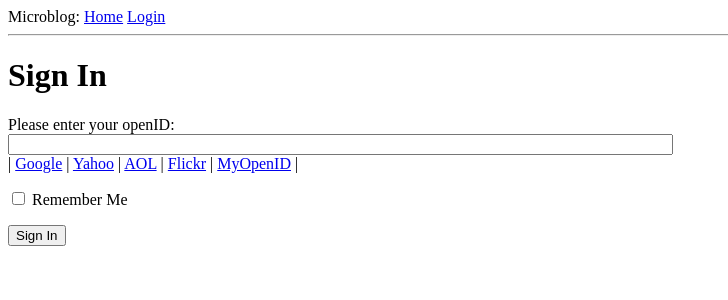
After one commit to Ryan-Zhou/flask-blog, a Flask app: page /login in a window 1280 px wide. The commit adds this page. Shown: the top 300 px of the page, without its empty margins (0-728 px from the left). Run offline with Flask 2, Linux system fonts and the light colour scheme.

Commit message:
added login form templates and openID

```diff
--- a/app/__init__.py
+++ b/app/__init__.py
@@ -1,5 +1,6 @@
 from flask import Flask
 
 app = Flask(__name__)
+app.config.from_object('config')
 
 from app import routes
--- /dev/null
+++ b/app/forms.py
@@ -0,0 +1,7 @@
+from flask.ext.wtf import Form
+from wtforms import StringField, BooleanField
+from wtforms.validators import DataRequired
+
+class LoginForm(Form):
+    openid = StringField('openid',validators=[DataRequired()])
+    remember_me = BooleanField('remember_me',default=False)
--- a/app/routes.py
+++ b/app/routes.py
@@ -1,5 +1,6 @@
 from app import app
-from flask import render_template
+from flask import render_template,flash,redirect
+from .forms import LoginForm
 
 @app.route('/')
 @app.route('/index')
@@ -19,3 +20,15 @@ def index():
                             title = 'Home',
                             user=user,
                             posts=posts)
+
+@app.route('/login', methods=['GET','POST'])
+def login():
+    form = LoginForm()
+    if form.validate_on_submit():
+        flash('Login Requested for OpenID="%s", remember_me=%s'
+              %(form.openid.data,str(form.remember_me.data)))
+        return redirect('/index')
+    return render_template('login.html',
+                            title='Sign In',
+                            form=form,
+                            providers=app.config['OPENID_PROVIDERS'])
--- a/app/templates/base.html
+++ b/app/templates/base.html
@@ -7,8 +7,19 @@
         {% endif %}
     </head>
     <body>
-        <div>Microblog: <a href="/index">Home</a></div>
+        <div>Microblog: <a href="/index">Home</a>
+          <a href="/login">Login</a>
+        </div>
         <hr>
+        {% with messages = get_flashed_messages() %}
+          {% if messages %}
+              <ul>
+                {% for message in messages %}
+                  <li> {{message}} </li>
+                {% endfor %}
+              </ul>
+          {%endif%}
+        {% endwith %}
         {% block content%}{% endblock %}
 
     </body>
--- /dev/null
+++ b/app/templates/login.html
@@ -0,0 +1,35 @@
+<!-- extend from base layout -->
+{% extends "base.html" %}
+
+{% block content %}
+<script type="text/javascript">
+function set_openid(openid, pr)
+{
+    u = openid.search('<username>')
+    if (u != -1) {
+        // openid requires username
+        user = prompt('Enter your ' + pr + ' username:')
+        openid = openid.substr(0, u) + user
+    }
+    form = document.forms['login'];
+    form.elements['openid'].value = openid
+}
+</script>
+  <h1>Sign In </h1>
+  <form action="" method="post" name="login">
+    {{ form.hidden_tag() }}
+    <p>
+        Please enter your openID:<br>
+        {{ form.openid(size=80)}}
+        {% for error in form.openid.errors %}
+          <span style="color:red;">[{{error}}]</span>
+        {% endfor %}<br>
+        |{% for pr in providers %}
+          <a href="javascript:set_openid('{{ pr.url }}', '{{ pr.name }}');">{{ pr.name }}</a> |
+        {% endfor %}
+    </p>
+    <p>{{ form.remember_me }} Remember Me </p>
+    <p><input type="submit" value="Sign In"></p>
+  </form>
+
+{% endblock %}
```
Also changed, not shown: config.py (added, +9 -0 lines), 4 other files.
